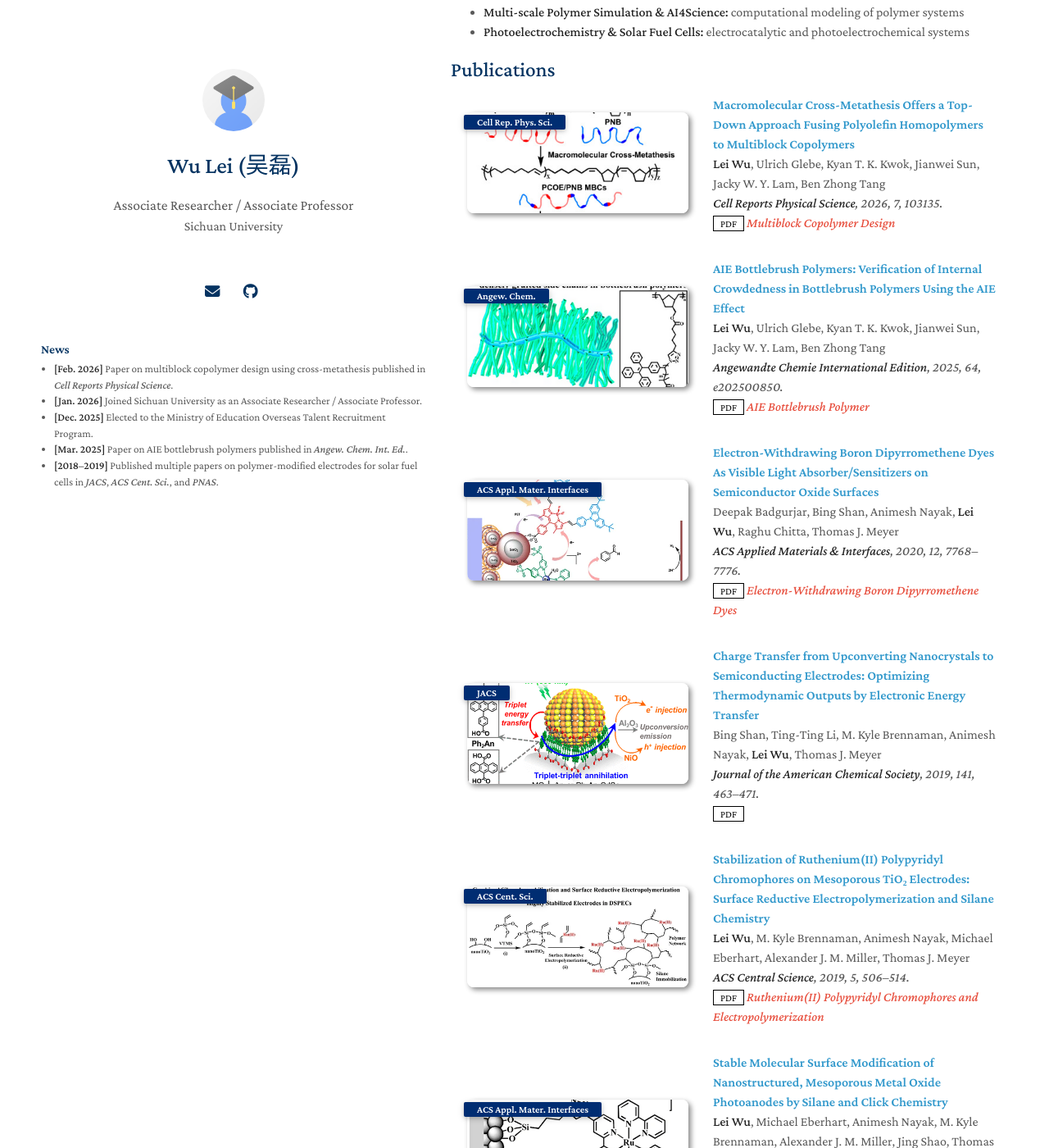
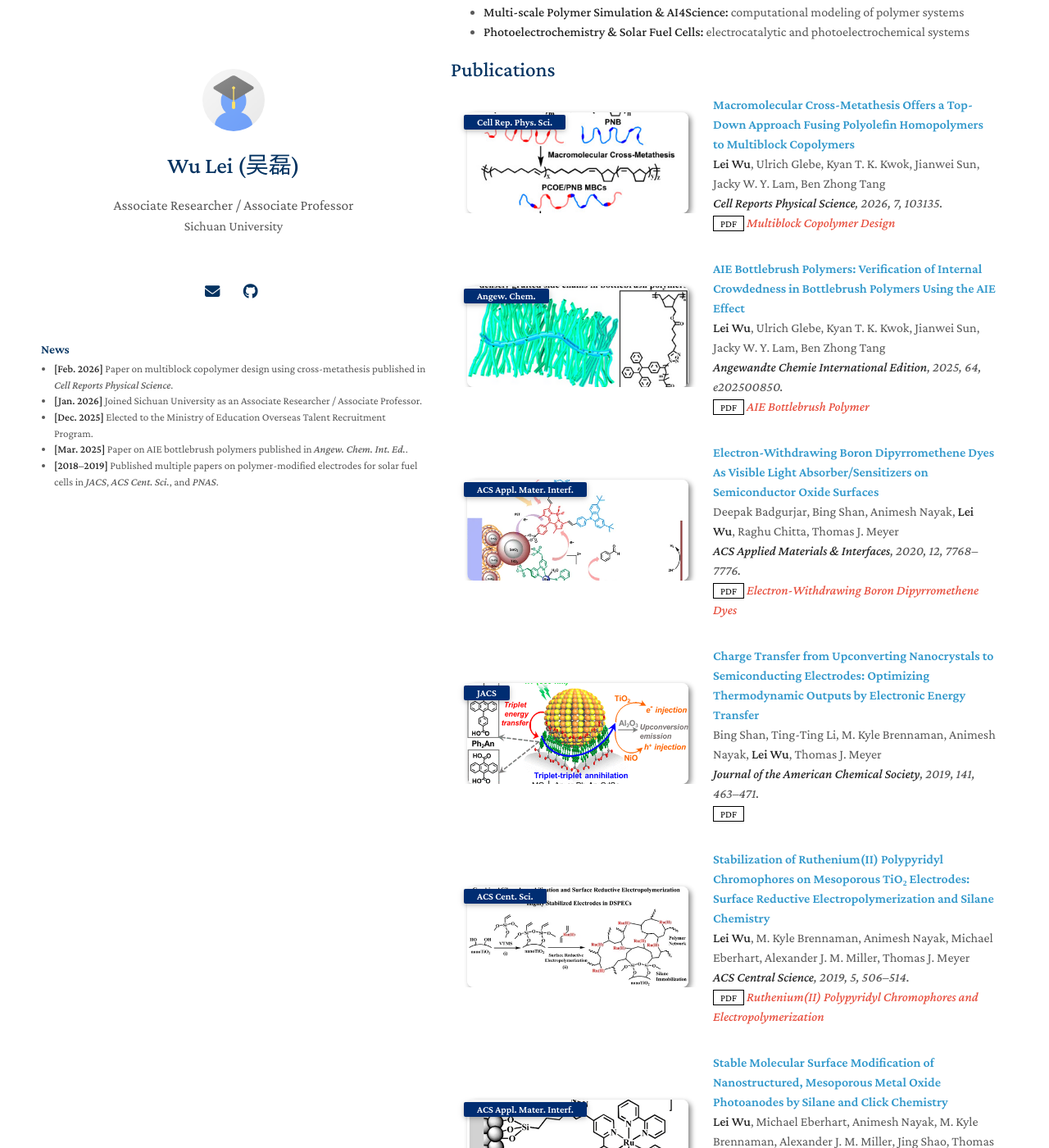
Before and after one commit to leiwuhoohoo/leiwu_polymer_research, a Jekyll site: the page built from index.md, in a window 1280 px wide and 1400 px high, scrolled down 524 px. Shown: the whole window at 82% size. Built offline with Jekyll 4.4.1, drawn with Linux system fonts in a browser that asks for light colours; a style sheet for code colours, icons or effects is not loaded; our own code applies the rules of GitHub Pages for plain Markdown files; some of the changed text lies outside the part shown.

Commit message:
Shorten long journal abbreviations and fix badge overflow in publications

```diff
--- a/_data/publications.yml
+++ b/_data/publications.yml
@@ -18,7 +18,7 @@ main:
 
   - title: "Electron-Withdrawing Boron Dipyrromethene Dyes As Visible Light Absorber/Sensitizers on Semiconductor Oxide Surfaces"
     authors: Deepak Badgurjar, Bing Shan, Animesh Nayak, <strong>Lei Wu</strong>, Raghu Chitta, Thomas J. Meyer
-    conference_short: ACS Appl. Mater. Interfaces
+    conference_short: ACS Appl. Mater. Interf.
     conference: <strong>ACS Applied Materials & Interfaces</strong>, 2020, 12, 7768–7776.
     pdf: https://doi.org/10.1021/acsami.9b20167
     image: ./assets/img/images_medium_am9b20167_0009.gif
@@ -41,7 +41,7 @@ main:
 
   - title: "Stable Molecular Surface Modification of Nanostructured, Mesoporous Metal Oxide Photoanodes by Silane and Click Chemistry"
     authors: <strong>Lei Wu</strong>, Michael Eberhart, Animesh Nayak, M. Kyle Brennaman, Alexander J. M. Miller, Jing Shao, Thomas J. Meyer
-    conference_short: ACS Appl. Mater. Interfaces
+    conference_short: ACS Appl. Mater. Interf.
     conference: <strong>ACS Applied Materials & Interfaces</strong>, 2019, 11, 4560–4567.
     pdf: https://doi.org/10.1021/acsami.8b17824
     image: ./assets/img/images_medium_am-2018-17824q_0009.gif
@@ -73,7 +73,7 @@ main:
 
   - title: "Synthesis of Polystyrene and Poly(4-vinylpyridine) Mixed Grafted Silica Nanoparticles via a Combination of ATRP and Cuᴵ-Catalyzed Azide-Alkyne Click Chemistry"
     authors: <strong>Lei Wu</strong>, Ulrich Glebe, Alexander Böker
-    conference_short: Macromol. Rapid Commun.
+    conference_short: Macromol. Rapid Comm.
     conference: <strong>Macromolecular Rapid Communications</strong>, 2017, 38, 1600475.
     pdf: http://dx.doi.org/10.1002/marc.201600475
     image: ./assets/img/marc201600475-abs-0001-m.png
--- a/assets/css/publications.css
+++ b/assets/css/publications.css
@@ -40,9 +40,9 @@ blockquote { background: var(--global-bg-color); border-left: 2px solid var(--gl
 
 .publications ol.bibliography li { min-height: 110px; margin-bottom: 0.5rem; }
 
-.publications ol.bibliography li .abbr { height: 8rem; margin-bottom: 0.5rem; width: 270px; flex-shrink: 0; }
+.publications ol.bibliography li .abbr { height: 8rem; margin-bottom: 0.5rem; width: 270px; flex-shrink: 0; overflow: hidden; }
 
-.publications ol.bibliography li .abbr abbr { display: inline-block; background-color: var(--global-theme-color); padding-left: 1rem; padding-right: 1rem; position: absolute; top: 8px; left: 16px; }
+.publications ol.bibliography li .abbr abbr { display: inline-block; background-color: var(--global-theme-color); padding-left: 1rem; padding-right: 1rem; position: absolute; top: 8px; left: 16px; white-space: normal; max-width: 240px; }
 
 .publications ol.bibliography li .abbr abbr a { color: white; }
 
```
